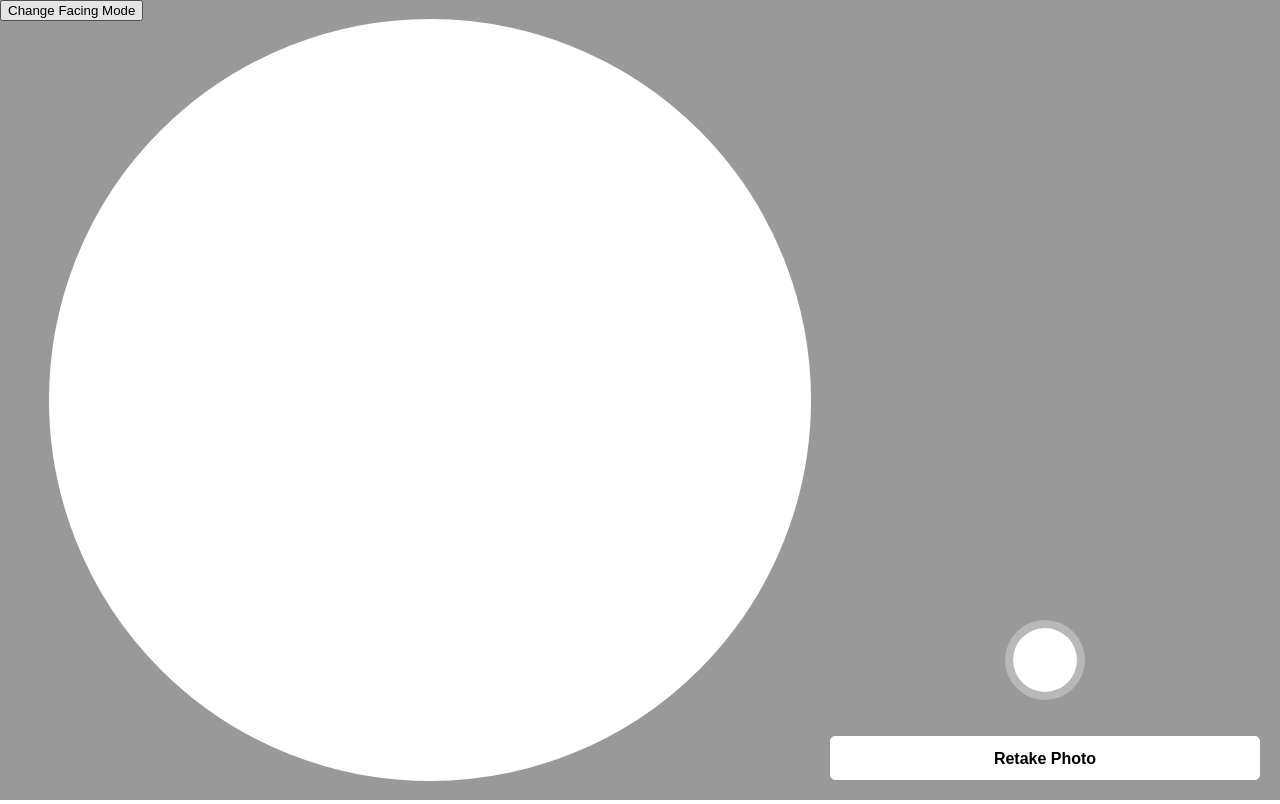
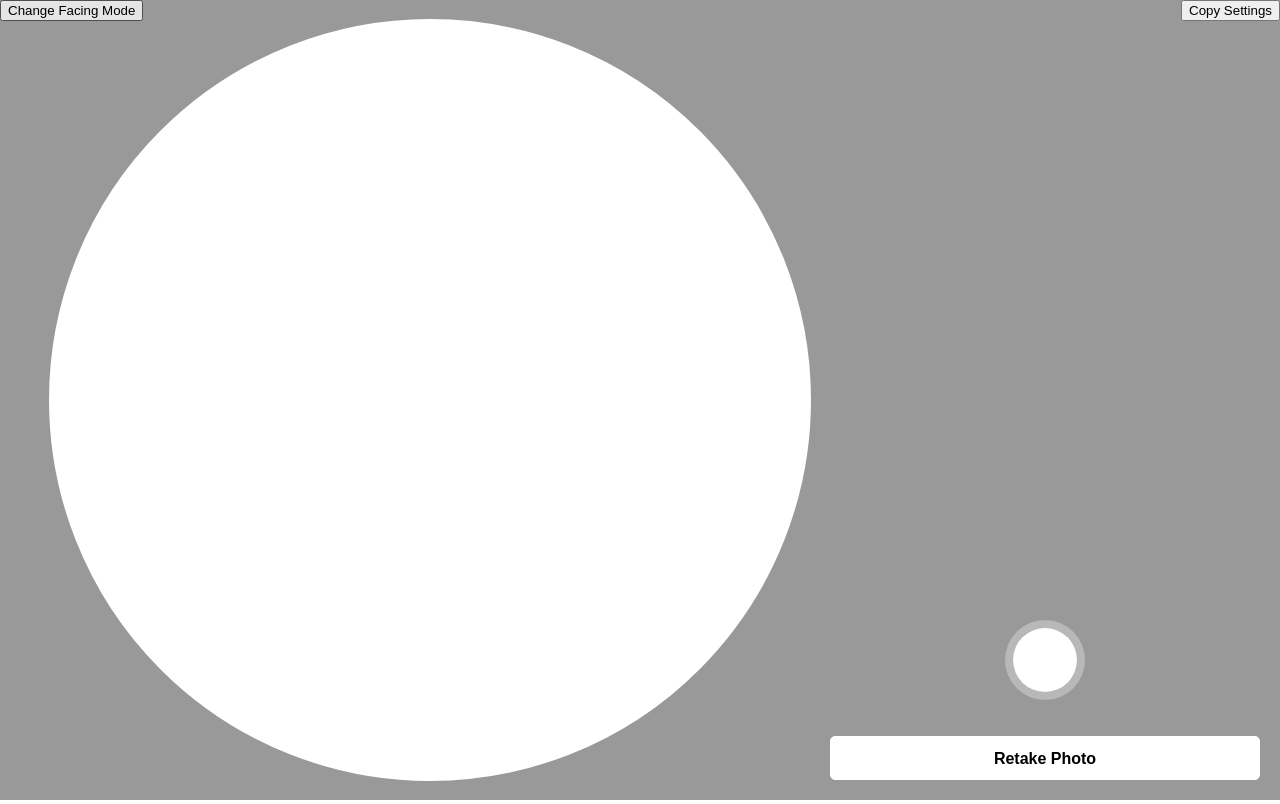
Before and after one commit to yan-ritsner/camera-app, a React (Create React App) app: page / in a window 1280 px wide. Built offline with nearby package versions, Linux system fonts and the light colour scheme; no server answers.

Commit message:
copy settings to clipboard

```diff
--- a/src/App2.js
+++ b/src/App2.js
@@ -1,4 +1,4 @@
-import React, { useState } from "react"
+import React, { useRef, useState } from "react"
 
 import { Camera } from "./Camera"
 import {
@@ -12,12 +12,20 @@ const App = () => {
   const [image, setImage] = useState('')
   const [facingMode, setFacingMode] = useState(CAMERA_FACING_MODE.USER)
 
+
+  const cameraRef = useRef();
+
   const toggleFacingMode = () => {
     setFacingMode(
       facingMode === CAMERA_FACING_MODE.USER
         ? CAMERA_FACING_MODE.ENVIRONMENT
         : CAMERA_FACING_MODE.USER
     )
+  }
+
+
+  const copySettings = () => {
+    cameraRef.current.copySettings()
   }
 
   const onTakePhoto = (photo) => {
@@ -34,6 +42,7 @@ const App = () => {
   return (
     <>
       <Camera
+        ref={cameraRef}
         image={image}
         facingMode={facingMode}
         aspectRatio={CAMERA_ASPECT_RATIO.COVER}
@@ -52,6 +61,13 @@ const App = () => {
         onClick={toggleFacingMode}>
         Change Facing Mode
       </button>
+
+      <button
+        style={{ position: 'absolute', right: 0 }}
+        type="button"
+        onClick={copySettings}>
+        Copy Settings
+      </button>
     </>
   )
 }
--- a/src/Camera/Camera.helpers.js
+++ b/src/Camera/Camera.helpers.js
@@ -175,6 +175,32 @@ export const printCameraSettings = (stream) => {
   console.log(constraints)
   console.log('settings:')
   console.log(settings)
+}
+
+
+export const copySettingsToClipboard = (stream) => {
+  const track = getCameraTrack(stream)
+  if (!track) return
+
+  const capabilities = track.getCapabilities()
+  const constraints = track.getConstraints()
+  const settings = track.getSettings()
+
+  const data = {
+    capabilities,
+    constraints,
+    settings
+  }
+
+  const text = JSON.stringify(data)
+
+  if (!navigator.clipboard) return
+
+  navigator.clipboard.writeText(text).then(function () {
+    alert('Copied to clipboard')
+  }, function (err) {
+    console.error('Async: Could not copy text: ', err);
+  });
 }
 
 export const applyCameraFilter = (
--- a/src/Camera/Camera.js
+++ b/src/Camera/Camera.js
@@ -24,6 +24,7 @@ import {
   takeCameraPhoto,
   setCameraSettings,
   getOverlayShapeProps,
+  copySettingsToClipboard,
 } from './Camera.helpers'
 import './Camera.css'
 import CameraOverlay from './Camera.Overlay'
@@ -110,9 +111,15 @@ export const Camera = forwardRef((props, ref) => {
     setCameraSettings(stream, settings)
   }
 
+
+  const copySettings = () => {
+    copySettingsToClipboard(stream)
+  }
+
   useImperativeHandle(ref, () => ({
     takePhoto,
     setSettings,
+    copySettings
   }))
 
   useEffect(() => {
```
